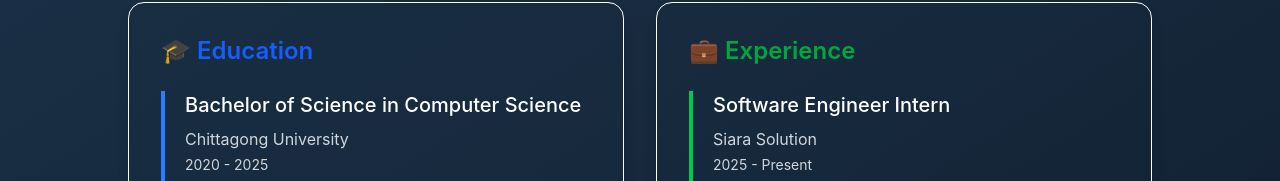
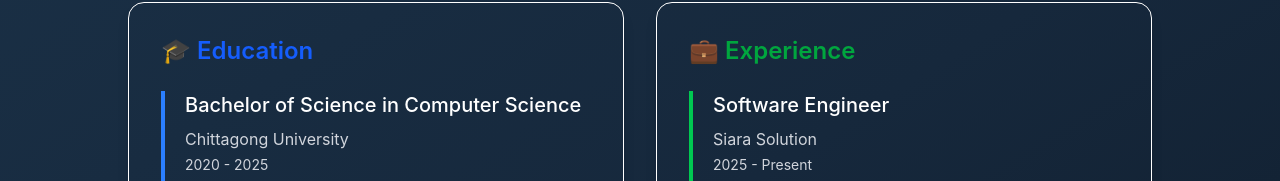
Before and after one commit to papanbanik/My-Portfolio, a React (Vite) app: page /experience in a window 1280 px wide. Shown: the part 150-331 px from the top of the page. Built offline with nearby package versions, Linux system fonts and the light colour scheme; a web font is replaced by a local one.

Commit message:
bug fix: modify experince section

```diff
--- a/src/section/Experience.jsx
+++ b/src/section/Experience.jsx
@@ -40,7 +40,7 @@ const Experience = () => {
 
             <div className="border-l-4 border-green-500 pl-5">
               <h3 className="text-xl text-white  font-medium">
-                Software Engineer Intern
+                Software Engineer
               </h3>
 
               <p className="text-gray-300 mt-2">Siara Solution</p>
```
